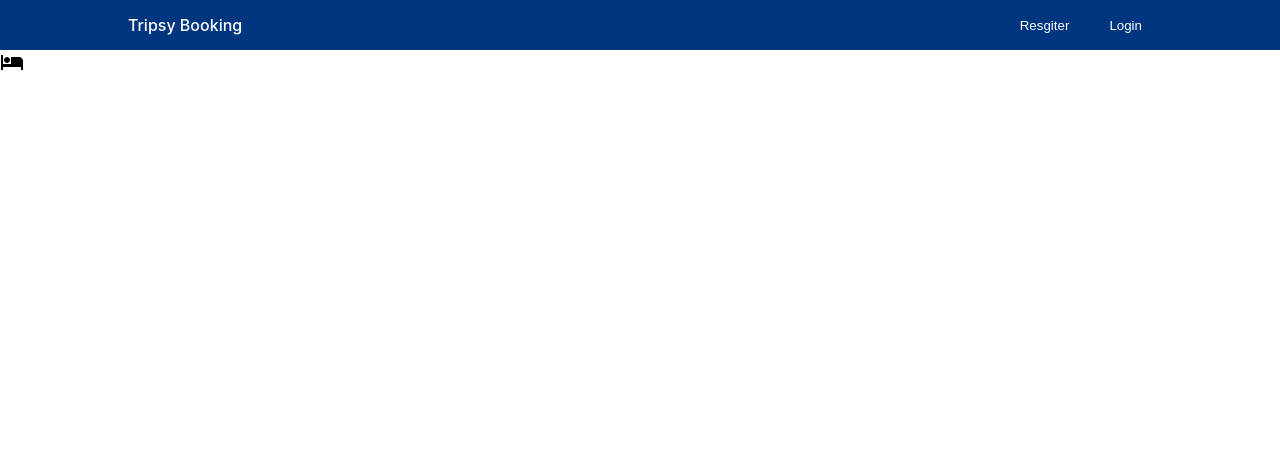
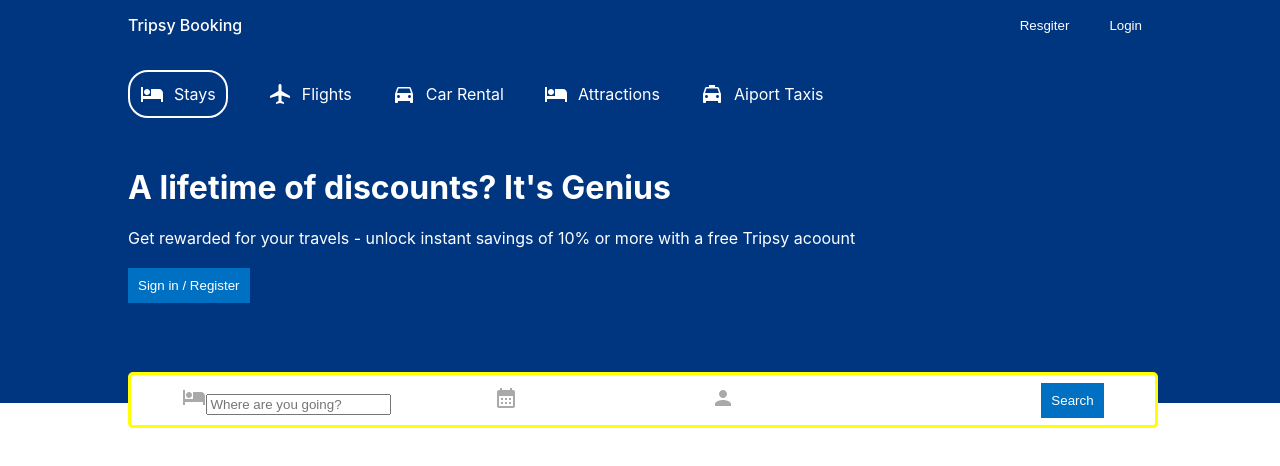
Before and after one commit to chirag1718/booking-app-frontend, a React (Create React App) app: page / in a window 1280 px wide. Shown: the top 466 px of the page. Built offline with nearby package versions, Linux system fonts and the light colour scheme.

Commit message:
Feat: Added UI elements to Header - Title, Description, Signin/Register and Searchbar

```diff
--- a/src/components/Header/Header.jsx
+++ b/src/components/Header/Header.jsx
@@ -1,11 +1,63 @@
 import "./header.css";
 import HotelIcon from "@mui/icons-material/Hotel";
+import DirectionsCarIcon from "@mui/icons-material/DirectionsCar";
+import LocalTaxiIcon from "@mui/icons-material/LocalTaxi";
+import AirplanemodeActiveIcon from "@mui/icons-material/AirplanemodeActive";
+import CalendarMonthIcon from "@mui/icons-material/CalendarMonth";
+import PersonIcon from "@mui/icons-material/Person";
 const Header = () => {
   return (
     <div className="header">
-      <div className="header-list">
-        <div className="headerListItem">
-          <HotelIcon />
+      <div className="headerContainer">
+        <div className="headerList">
+          <div className="headerListItem active">
+            <HotelIcon />
+            <span>Stays</span>
+          </div>
+          <div className="headerListItem">
+            <AirplanemodeActiveIcon />
+            <span>Flights</span>
+          </div>
+          <div className="headerListItem ">
+            <DirectionsCarIcon />
+            <span>Car Rental</span>
+          </div>
+          <div className="headerListItem">
+            <HotelIcon />
+            <span>Attractions</span>
+          </div>
+          <div className="headerListItem">
+            <LocalTaxiIcon />
+            <span>Aiport Taxis</span>
+          </div>
+        </div>
+        <h1 className="headerTitle">A lifetime of discounts? It's Genius</h1>
+        <p className="headerDesc">
+          Get rewarded for your travels - unlock instant savings of 10% or more
+          with a free Tripsy acoount
+        </p>
+        <button className="headerBtn">Sign in / Register</button>
+        {/* Search bar 👇🏻 */}
+        <div className="headerSearch">
+          <div className="headerSearchItem">
+            <HotelIcon className="headerIcon" />
+            <input
+              type="text"
+              placeholder="Where are you going?"
+              className="headerSearchInput"
+            />
+          </div>
+          <div className="headerSearchItem">
+            <CalendarMonthIcon className="headerIcon" />
+            <span className="headerSearchText">date to date</span>
+          </div>
+          <div className="headerSearchItem">
+            <PersonIcon className="headerIcon" />
+            <span className="headerSearchText">2 Adults 2 Childern 1 Room</span>
+          </div>
+          <div className="headerSearchItem">
+          <button className="headerBtn">Search</button>
+          </div>
         </div>
       </div>
     </div>
--- a/src/components/Header/header.css
+++ b/src/components/Header/header.css
@@ -0,0 +1,63 @@
+.header {
+  background-color: #003580;
+  color: white;
+  display: flex;
+  justify-content: center;
+  position: relative;
+}
+
+.headerContainer {
+  width: 100%;
+  max-width: 1024px;
+  margin: 20px 0px 100px 0px;
+}
+
+.headerList {
+  display: flex;
+  gap: 40px;
+  margin-bottom: 50px;
+}
+
+.headerListItem {
+  display: flex;
+  align-items: center;
+  gap: 10px;
+}
+
+.headerListItem.active {
+  border: 2px solid white;
+  border-radius: 20px;
+  padding: 10px;
+}
+
+.headerDesc {
+  margin: 20px 0px;
+}
+
+.headerBtn {
+  background-color: #0071c2;
+  color: white;
+  border: none;
+  padding: 10px;
+  font-weight: 500;
+  cursor: pointer;
+}
+
+.headerSearch {
+  height: 30px;
+  background-color: white;
+  border: 3px solid yellow;
+  display: flex;
+  align-items: center;
+  justify-content: space-around;
+  padding: 10px 0px;
+  border-radius: 5px;
+  position: absolute;
+  bottom: -25px;
+  width: 100%;
+  max-width: 1024px;
+}
+
+.headerIcon {
+  color: darkgray;
+}
```
